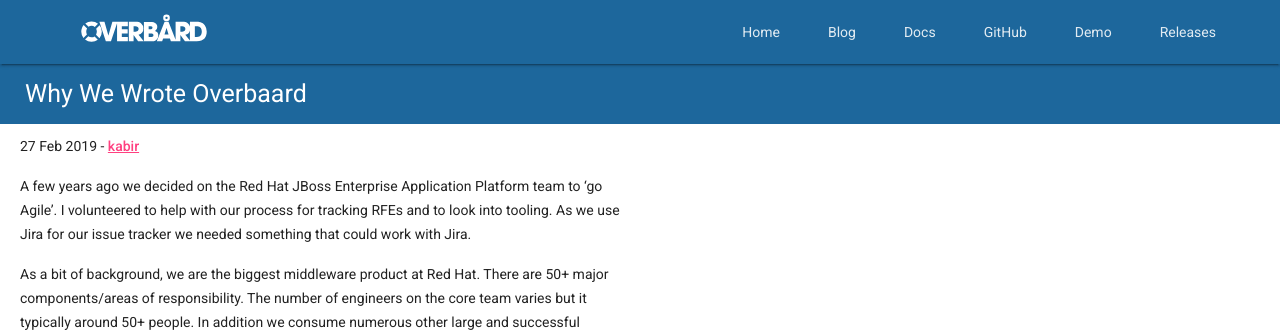
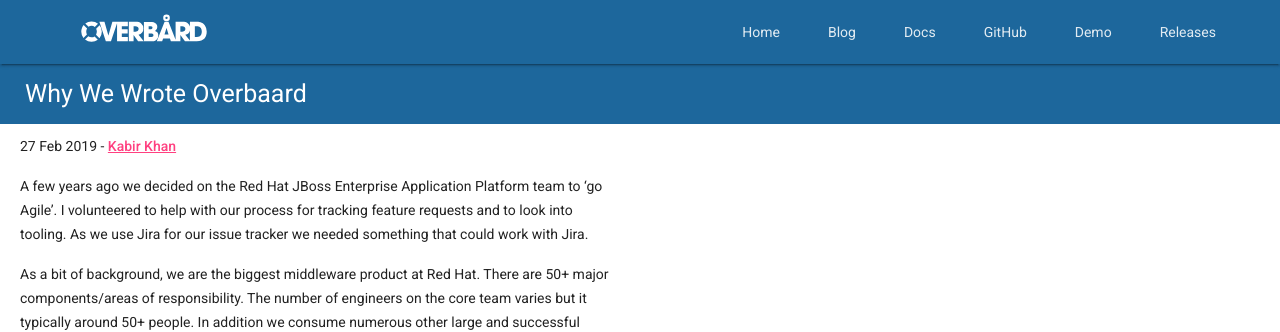
Before and after one commit to overbaard/overbaard.github.io, a Jekyll site: the page built from _posts/2019-02-27-why-we-wrote-overbaard.md, in a window 1280 px wide. Shown: the top 332 px of the page. Built offline with Jekyll 4.4.1, drawn with Linux system fonts in a browser that asks for light colours.

Commit message:
Corrections to first blog post

```diff
--- a/_posts/2019-02-27-why-we-wrote-overbaard.md
+++ b/_posts/2019-02-27-why-we-wrote-overbaard.md
@@ -1,9 +1,9 @@
 ---
 layout: post
-author: <a href="https://github.com/kabir">kabir</a>
+author: <a href="https://github.com/kabir">Kabir Khan</a>
 ---
 A few years ago we decided on the Red Hat JBoss Enterprise Application Platform team to 'go Agile'. I volunteered to
-help with our process for tracking RFEs and to look into tooling. As we use Jira for our issue tracker we needed
+help with our process for tracking feature requests and to look into tooling. As we use Jira for our issue tracker we needed
 something that could work with Jira.
 
 As a bit of background, we are the biggest middleware product at Red Hat. There are 50+ major components/areas of
```
